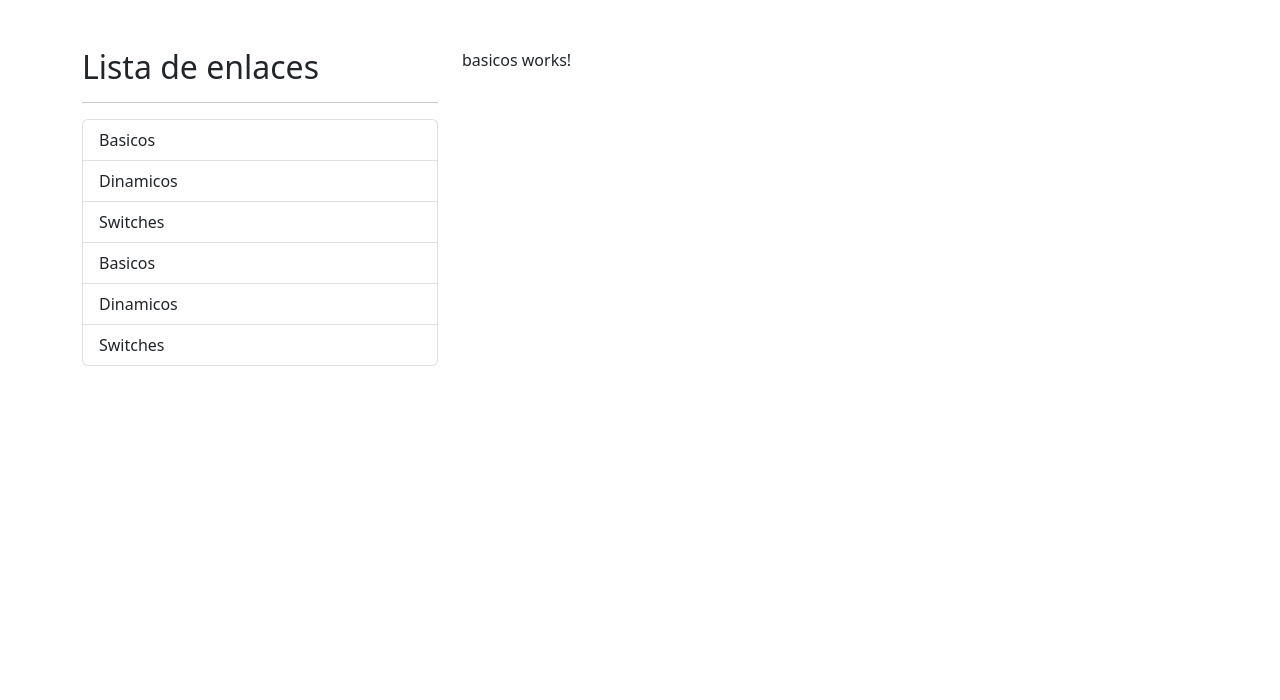
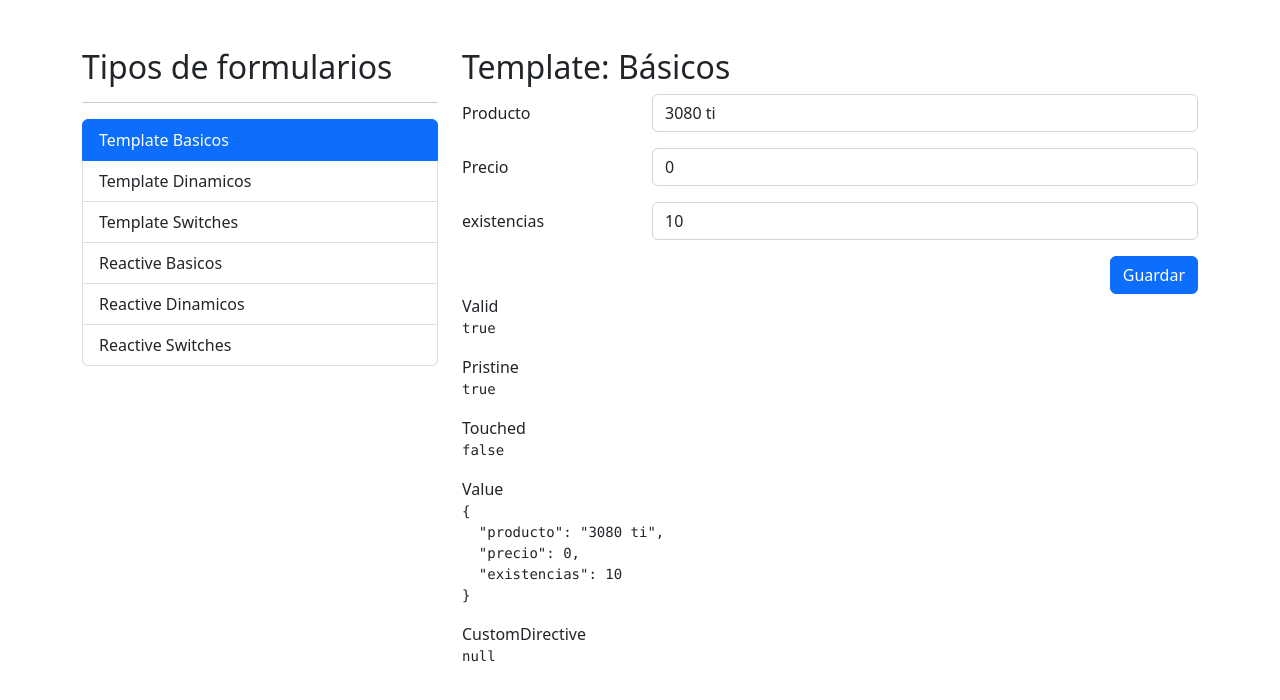
Before and after one commit to miguelfuentesarribas/06-formulariospp, an Angular app: page /template/basicos in a window 1280 px wide. Shown: the top 700 px of the page. Built offline with nearby package versions, Linux system fonts and the light colour scheme.

Commit message:
seccion 16 near end

```diff
--- a/src/app/shared/sidemenu/sidemenu.component.html
+++ b/src/app/shared/sidemenu/sidemenu.component.html
@@ -1,4 +1,4 @@
-<h2>Lista de enlaces</h2>
+<h2>Tipos de formularios</h2>
 
 <hr>
 
@@ -6,7 +6,8 @@
 
     <li class="list-group-item list-group-item-action cursorPointer"
         [routerLink]="[item.ruta]"
-        *ngFor="let item of templateMenu">
+        *ngFor="let item of templateMenu"
+        routerLinkActive="active">
         {{item.texto }}
     </li>
 
--- a/src/app/shared/sidemenu/sidemenu.component.ts
+++ b/src/app/shared/sidemenu/sidemenu.component.ts
@@ -15,28 +15,28 @@ export class SidemenuComponent {
 
   templateMenu: MenuItem[] = [
     {
-      texto: 'Basicos',
-      ruta: '.template/basicos'
+      texto: 'Template Basicos',
+      ruta: './template/basicos'
     },
     {
-      texto: 'Dinamicos',
-      ruta: '.template/dinamicos'
+      texto: 'Template Dinamicos',
+      ruta: './template/dinamicos'
     },
     {
-      texto: 'Switches',
-      ruta: '.template/switches'
+      texto: 'Template Switches',
+      ruta: './template/switches'
     },
     {
-      texto: 'Basicos',
-      ruta: '.reactive/basicos'
+      texto: 'Reactive Basicos',
+      ruta: './reactive/basicos'
     },
     {
-      texto: 'Dinamicos',
-      ruta: '.reactive/dinamicos'
+      texto: 'Reactive Dinamicos',
+      ruta: './reactive/dinamicos'
     },
     {
-      texto: 'Switches',
-      ruta: '.reactive/switches'
+      texto: 'Reactive Switches',
+      ruta: './reactive/switches'
     },
 
   ]
--- a/src/app/template/basicos/basicos.component.html
+++ b/src/app/template/basicos/basicos.component.html
@@ -1 +1,98 @@
-<p>basicos works!</p>
+<h2>Template: Básicos</h2>
+
+<div class="row">
+    <div class="col">
+
+        <form (ngSubmit)="guardar()"
+              #miFormulario="ngForm"
+              autocomplete="off">
+
+            <!-- campo producto -->
+            <div class="mb-3 row">
+                <label class="col-sm-3 col-form-label">Producto</label>
+                <div class="col-sm-9">
+                    <input type="text"
+                            class="form-control"
+                            [ngModel]="initForm.producto"
+                            name="producto"
+                            placeholder="Nombre de producto"
+                            required
+                            minlength="3">
+                    <span class="form-text text-danger"
+                          *ngIf='nombreValido()'>
+                        *Debe de ser de 3 letras
+                    </span>
+                </div>
+            </div>
+
+            <!-- campo precio -->
+            <div class="mb-3 row">
+                <label class="col-sm-3 col-form-label">Precio</label>
+                <div class="col-sm-9">
+                    <input type="number"
+                            class="form-control"
+                            [ngModel]="initForm.precio"
+                            name="precio"
+                            placeholder="Precio del producto"
+                            required
+                            min="0">
+                    <span class="form-text text-danger"
+                          *ngIf='precioValido()'>
+                        *El precio debe ser 0 o mayor
+                    </span>
+                </div>
+            </div>
+
+            <!-- campo existencias -->
+            <div class="mb-3 row">
+                <label class="col-sm-3 col-form-label">existencias</label>
+                <div class="col-sm-9">
+                    <input type="number"
+                            class="form-control"
+                            [ngModel]="initForm.existencias"
+                            name="existencias"
+                            customMin
+                            [minimo]="0"
+                            placeholder="Existencias del producto"
+                            required>
+                </div>
+            </div>
+
+            <div class="row">
+                <div class="col">
+                    <button type="submit"
+                            class="btn btn-primary float-end"
+                            [disabled]="miFormulario.invalid">
+                        Guardar
+                    </button>
+                </div>
+            </div>
+
+
+        </form>
+
+    </div>
+</div>
+
+
+
+<div class="row">
+    <div class="col">
+
+        <span>Valid</span>
+        <pre>{{miFormulario.valid | json}}</pre>
+
+        <span>Pristine</span>
+        <pre>{{miFormulario.pristine | json}}</pre>
+
+        <span>Touched</span>
+        <pre>{{miFormulario.touched | json}}</pre>
+
+        <span>Value</span>
+        <pre>{{miFormulario.value | json}}</pre>
+
+        <span>CustomDirective</span>
+        <pre>{{miFormulario.controls['existencias']?.errors | json}}</pre>
+
+    </div>
+</div>
--- a/src/app/template/basicos/basicos.component.ts
+++ b/src/app/template/basicos/basicos.component.ts
@@ -1,4 +1,5 @@
-import { Component, OnInit } from '@angular/core';
+import { Component, OnInit, ViewChild } from '@angular/core';
+import { NgForm } from '@angular/forms';
 
 @Component({
   selector: 'app-basicos',
@@ -8,9 +9,43 @@ import { Component, OnInit } from '@angular/core';
 })
 export class BasicosComponent implements OnInit {
 
+  @ViewChild('miFormulario') miFormulario!: NgForm;
+
+
+  initForm = {
+    producto: '3080 ti',
+    precio: 0,
+    existencias: 10
+  }
+
   constructor() { }
 
   ngOnInit(): void {
   }
 
+  nombreValido(): boolean {
+    return this.miFormulario?.controls['producto']?.invalid
+          &&
+          this.miFormulario?.controls['producto']?.touched;
+  }
+
+  precioValido(): boolean {
+    return (this.miFormulario?.controls['precio']?.value < 0
+    || this.miFormulario?.controls['precio']?.value === '')
+    &&
+    this.miFormulario?.controls['precio']?.touched
+
+
+  }
+
+  guardar() {
+    console.log('posteo correcto');
+
+    this.miFormulario.resetForm({
+      producto: 'algo',
+      precio: 0,
+      existencias: 0
+  });
+  }
+
 }
--- a/src/app/template/dinamicos/dinamicos.component.html
+++ b/src/app/template/dinamicos/dinamicos.component.html
@@ -1 +1,84 @@
-<p>dinamicos works!</p>
+<h2>Template: <small>Dinámicos</small></h2>
+
+<hr>
+
+
+
+<form   (ngSubmit)="guardar()"
+        autocomplete="off"
+        #miFormulario="ngForm">
+
+    <!-- nombre -->
+    <div class="mb-3 row">
+        <label class="col-sm-3 col-form-label">Nombre</label>
+        <div class="col-sm-9">
+            <input class="form-control"
+                    placeholder="Nombre de la persona"
+                    required
+                    [ngModel]="persona.nombre"
+                    name="nombre">
+                    <span class="form-text text-danger"
+                          *ngIf='miFormulario.controls["nombre"]?.value === "" && miFormulario.touched '>
+                        *este campo es obligatorio
+                    </span>
+        </div>
+    </div>
+
+    <!-- agregar favorito -->
+    <div class="mb-3 row">
+        <label class="col-sm-3 col-form-label">agregar</label>
+        <div class="col-sm-9">
+            <div class="input-group">
+                <input class="form-control"
+                       placeholder="Agregar favorito"
+                       [(ngModel)]="nuevoJuego"
+                       (keyup.enter)="agregarJuego()"
+                       name="nuevoJuego">
+
+                <button class="btn btn-outline-primary"
+                        type="button"
+                        (click)="agregarJuego()">
+                    agregar
+                </button>
+            </div>
+        </div>
+    </div>
+
+    <!-- lista de juegos favoritos -->
+    <div class="mb-3 row">
+        <label class="col-sm-3 col-form-label">Favoritos</label>
+        <div class="col-sm-9">
+
+            <div class="input-group mb-1"
+                 *ngFor="let juego of persona.favoritos; let i = index">
+
+                <input  class="form-control"
+                        [(ngModel)]="juego.nombre"
+                        name="favorito_ {{i}}"
+                        required>
+                <button class="btn btn-outline-danger"
+                        type="button"
+                        (click)="eliminar( i )">
+                    Eliminar
+                </button>
+            </div>
+
+        </div>
+    </div>
+
+    <!-- boton -->
+    <div class="row">
+        <div class="col-sm-12">
+            <button type="button"
+                    (click)="guardar()"
+                    class="btn btn-primary float-end"
+                    [disabled]="miFormulario.invalid">
+                Guardar
+            </button>
+        </div>
+    </div>
+
+</form>
+
+<span>Persona</span>
+<pre>{{persona | json}}</pre>
--- a/src/app/template/dinamicos/dinamicos.component.ts
+++ b/src/app/template/dinamicos/dinamicos.component.ts
@@ -1,4 +1,14 @@
-import { Component, OnInit } from '@angular/core';
+import { Component } from '@angular/core';
+
+interface Persona {
+  nombre: string;
+  favoritos: Favorito[]
+}
+
+interface Favorito {
+  id: number;
+  nombre: string;
+}
 
 @Component({
   selector: 'app-dinamicos',
@@ -6,11 +16,34 @@ import { Component, OnInit } from '@angular/core';
   styles: [
   ]
 })
-export class DinamicosComponent implements OnInit {
+export class DinamicosComponent {
 
-  constructor() { }
+  nuevoJuego: string = '';
 
-  ngOnInit(): void {
+  persona: Persona = {
+    nombre: 'Miguel',
+    favoritos: [
+      {id: 1, nombre: 'rocket league'},
+      {id: 2, nombre: 'enter the gungeon'}
+    ]
   }
 
+  guardar() {
+    console.log('formulario posteado');
+  }
+
+  eliminar( i:number ) {
+    this.persona.favoritos.splice(i, 1)
+  }
+
+  agregarJuego() {
+    const nuevoFavorito: Favorito = {
+      id: this.persona.favoritos.length + 1,
+      nombre: this.nuevoJuego
+    }
+
+    this.persona.favoritos.push({...nuevoFavorito});
+    this.nuevoJuego = '';
+
+  }
 }
--- /dev/null
+++ b/src/app/template/directives/custom-min.directive.ts
@@ -0,0 +1,23 @@
+import { Directive, Input } from '@angular/core';
+import {  FormControl, NG_VALIDATORS, ValidationErrors, Validator } from '@angular/forms';
+
+@Directive({
+  selector: '[customMin][ngModel]',
+  providers: [{
+    provide: NG_VALIDATORS,
+    useExisting: CustomMinDirective,
+    multi: true
+  }]
+})
+export class CustomMinDirective implements Validator {
+
+  @Input() minimo!: number;
+
+  constructor() {}
+
+  validate(control: FormControl) {
+    const inputValue = control.value;
+    return (inputValue < this.minimo) ? { 'custom':true } : null;
+  }
+
+}
```
Also changed, not shown: src/app/template/template.module.ts (+6 -2 lines).
